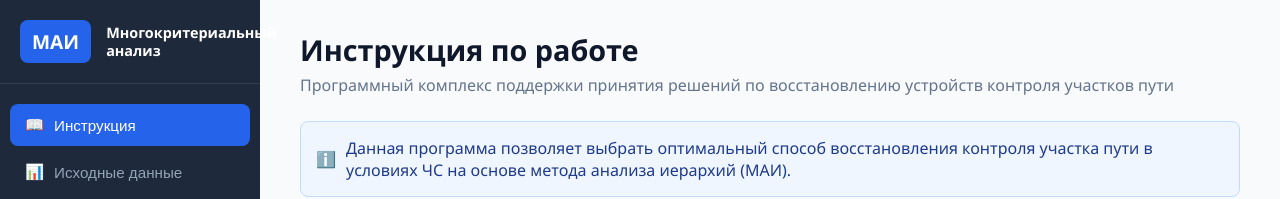
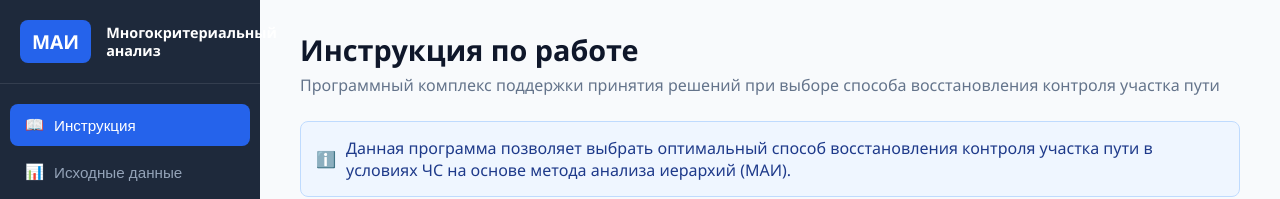
Before and after one commit to Nachyn777/ahp-app, a plain HTML site: page index.html in a window 1280 px wide. Shown: the top 199 px of the page. Drawn offline with nearby package versions, Linux system fonts and the light colour scheme.

Commit message:
Add files via upload

```diff
--- a/index.html
+++ b/index.html
@@ -44,7 +44,7 @@
             <!-- ВКЛАДКА 1: ИНСТРУКЦИЯ -->
             <section id="tab-instruction" class="tab-content active">
                 <h1>Инструкция по работе</h1>
-                <p class="subtitle">Программный комплекс поддержки принятия решений по восстановлению устройств контроля участков пути</p>
+                <p class="subtitle">Программный комплекс поддержки принятия решений при выборе способа восстановления контроля участка пути</p>
                 <div class="info-box"><span class="icon">ℹ️</span> Данная программа позволяет выбрать оптимальный способ восстановления контроля участка пути в условиях ЧС на основе метода анализа иерархий (МАИ).</div>
                 <div class="card">
                     <h2>Шаг 1. Как выставлять баллы (от 1 до 3) в «Исходных данных»</h2>
@@ -139,7 +139,7 @@
             <section id="tab-about" class="tab-content">
                 <h1>О программе</h1>
                 <div class="card">
-                    <p><strong>Наименование:</strong> Программный комплекс поддержки принятия решений методом анализа иерархий.</p>
+                    <p><strong>Наименование:</strong> Программный комплекс поддержки принятия решений при выборе способа восстановления контроля участка пути</p>
                     <p><strong>Автор:</strong> Хуурак Начын Рамильович</p>
                     <p><strong>Год:</strong> 2026</p>
                     <br>
```
Also changed, not shown: manifest.json.
